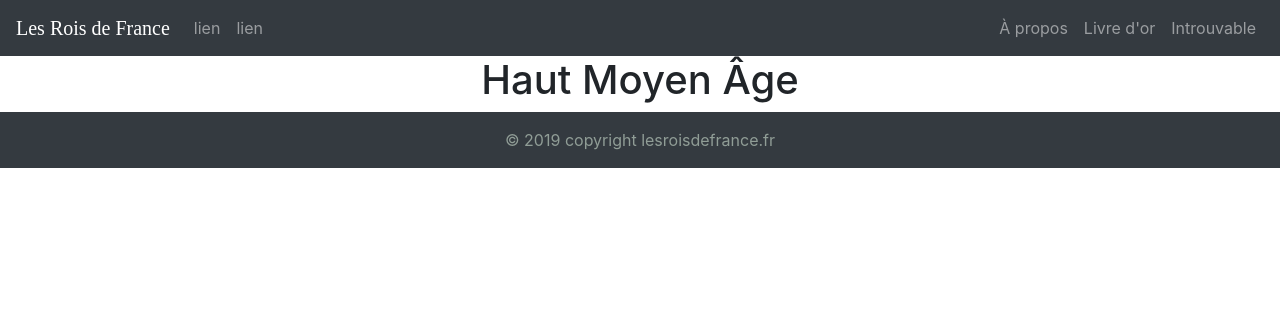
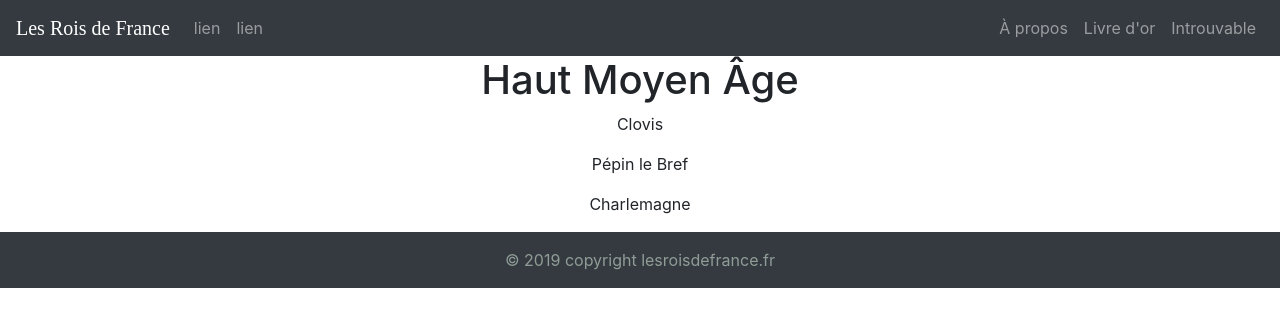
Before and after one commit to lucsimoni/lesroisdefrance, an Angular app: page /periode/haut-moyen-age in a window 1280 px wide. Shown: the top 326 px of the page. Built offline with nearby package versions, Linux system fonts and the light colour scheme; a web font is replaced by a local one.

Commit message:
Affiche les characters par periode

```diff
--- a/src/app/period/components/period-page/period-page.component.html
+++ b/src/app/period/components/period-page/period-page.component.html
@@ -1,3 +1,6 @@
 <div class="container-fluid text-center">
   <h1>{{period.title}}</h1>
+
+  <p *ngFor="let character of characters">{{character.title}}</p>
+
 </div>
```
